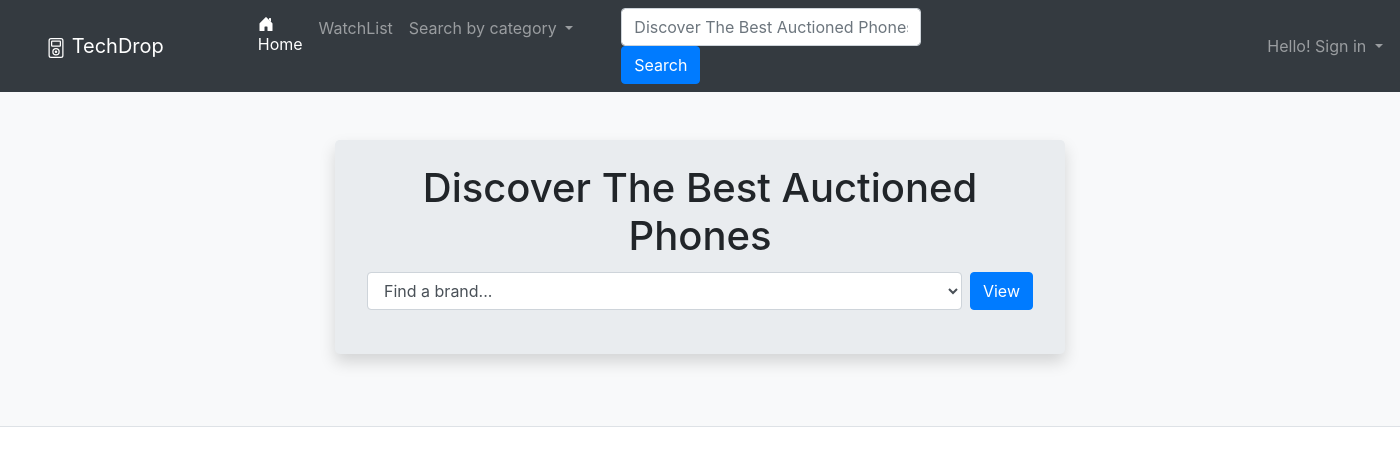
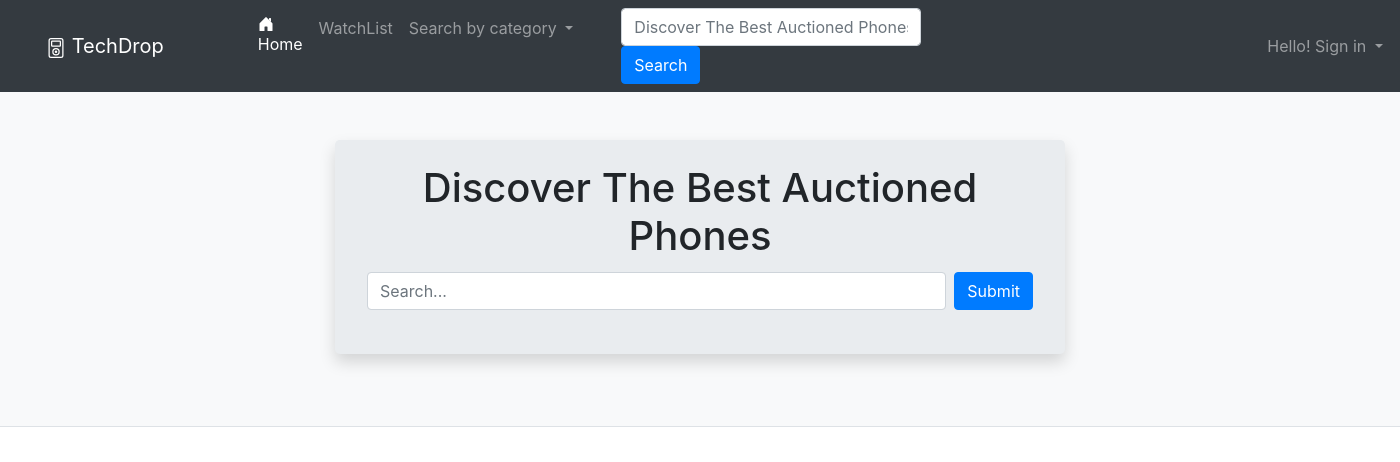
Before and after one commit to sirahut/IAB207, a Flask app: page / in a window 1400 px wide. Shown: the top 462 px of the page. Run offline with Flask 2, Linux system fonts and the light colour scheme; data comes from the database, SQL or seed files in the repository; both versions use the stored data as it was after the commit; some libraries are stand-ins or nearby versions.

Commit message:
search by name working now

```diff
--- a/PhoneApp/templates/index.html
+++ b/PhoneApp/templates/index.html
@@ -13,9 +13,9 @@
 
         <h1 class="text-center">Discover The Best Auctioned Phones</h1>
 
-        <form class="form-inline d-flex flex-nowrap">
+        <!-- <form class="form-inline d-flex flex-nowrap" action="{{url_for('main.search')}}">
 
-          <select class="form-control flex-grow-1 my-1 mr-sm-2" id="inlineFormCustomSelectPref">
+          <select name="search" class="form-control flex-grow-1 my-1 mr-sm-2" id="inlineFormCustomSelectPref">
 
             <option selected>Find a brand... </option>
 
@@ -23,12 +23,17 @@
 
             <option value="africa">Apple</option>
 
+            <option value="africa">Asus</option>
+
           </select>
 
           <button type="submit" class="flex-shrink-1 btn btn-primary my-1">View</button>
 
+        </form> -->
+        <form class="form-inline d-flex flex-nowrap" action="{{url_for('main.search')}}">
+          <input type="text" name="search" class="form-control flex-grow-1 my-1 mr-sm-2" placeholder="Search...">
+          <button type="submit" class="flex-shrink-1 btn btn-primary my-1">Submit</button>
         </form>
-
 
 
       </div>
@@ -65,14 +70,17 @@
             <div class="carousel-inner">
               <div class="carousel-item active">
                 <img class="center-block">
-                  <img class="center-block" image src="{{url_for('static', filename='pics/1.jpg')}}" width="880" height="500">
+                <img class="center-block" image src="{{url_for('static', filename='pics/1.jpg')}}" width="880"
+                  height="500">
 
               </div>
               <div class="carousel-item">
-                  <img class="center-block" image src="{{url_for('static', filename='pics/2.jpg')}}" width="880" height="500">
+                <img class="center-block" image src="{{url_for('static', filename='pics/2.jpg')}}" width="880"
+                  height="500">
               </div>
               <div class="carousel-item">
-                  <img class="center-block" image src="{{url_for('static', filename='pics/3.jpg')}}" width="880" height="500">
+                <img class="center-block" image src="{{url_for('static', filename='pics/3.jpg')}}" width="880"
+                  height="500">
               </div>
             </div>
 
@@ -159,10 +167,14 @@
 
 
   <p>
-            <a class="btn btn-secondary btn-lg btn-block" data-toggle="collapse" href="#collapseExample" role="button" aria-expanded="false" aria-controls="collapseExample">
-            <svg width="1em" height="1em" viewBox="0 0 16 16" class="bi bi-box-arrow-down" fill="currentColor" xmlns="http://www.w3.org/2000/svg">
-              <path fill-rule="evenodd" d="M3.5 10a.5.5 0 0 1-.5-.5v-8a.5.5 0 0 1 .5-.5h9a.5.5 0 0 1 .5.5v8a.5.5 0 0 1-.5.5h-2a.5.5 0 0 0 0 1h2A1.5 1.5 0 0 0 14 9.5v-8A1.5 1.5 0 0 0 12.5 0h-9A1.5 1.5 0 0 0 2 1.5v8A1.5 1.5 0 0 0 3.5 11h2a.5.5 0 0 0 0-1h-2z"/>
-              <path fill-rule="evenodd" d="M7.646 15.854a.5.5 0 0 0 .708 0l3-3a.5.5 0 0 0-.708-.708L8.5 14.293V5.5a.5.5 0 0 0-1 0v8.793l-2.146-2.147a.5.5 0 0 0-.708.708l3 3z"/>
+    <a class="btn btn-secondary btn-lg btn-block" data-toggle="collapse" href="#collapseExample" role="button"
+      aria-expanded="false" aria-controls="collapseExample">
+      <svg width="1em" height="1em" viewBox="0 0 16 16" class="bi bi-box-arrow-down" fill="currentColor"
+        xmlns="http://www.w3.org/2000/svg">
+        <path fill-rule="evenodd"
+          d="M3.5 10a.5.5 0 0 1-.5-.5v-8a.5.5 0 0 1 .5-.5h9a.5.5 0 0 1 .5.5v8a.5.5 0 0 1-.5.5h-2a.5.5 0 0 0 0 1h2A1.5 1.5 0 0 0 14 9.5v-8A1.5 1.5 0 0 0 12.5 0h-9A1.5 1.5 0 0 0 2 1.5v8A1.5 1.5 0 0 0 3.5 11h2a.5.5 0 0 0 0-1h-2z" />
+        <path fill-rule="evenodd"
+          d="M7.646 15.854a.5.5 0 0 0 .708 0l3-3a.5.5 0 0 0-.708-.708L8.5 14.293V5.5a.5.5 0 0 0-1 0v8.793l-2.146-2.147a.5.5 0 0 0-.708.708l3 3z" />
       </svg>
       Recently Listed Items
     </a>
@@ -184,7 +196,7 @@
           <tr>
             <th scope="row">{{auction.id}}</th>
             <td>{{auction.title}}</td>
-                      <td><img  src="{{auction.image}}" alt="Card image cap" border=5 height=180 width=150></td>
+            <td><img src="{{auction.image}}" alt="Card image cap" border=5 height=180 width=150></td>
             <td>${{auction.open_bid}}</td>
           </tr>
           {% endfor %}
--- a/PhoneApp/views.py
+++ b/PhoneApp/views.py
@@ -10,9 +10,8 @@ bp = Blueprint('main', __name__)
 
 @bp.route('/')
 def index():
-    users = User.query.filter_by().all()
     auctions = Auctions.query.filter_by().all()
-    return render_template('index.html', auctions=auctions, users=users)
+    return render_template('index.html', auctions=auctions)
 
 # def search():
 
@@ -20,9 +19,10 @@ def index():
 @bp.route('/search')
 def search():
     if request.args['search']:
-        mod = "%" + request.args['search'] + '%'
-        model = Model.query.filter(
-            Model.name.like(mod)).all()
-        return render_template('base.html', model=model)
+        auc = "%" + request.args['search'] + '%'
+
+        auctions = Auctions.query.filter(
+            Auctions.title.like(auc)).all()
+        return render_template('index.html', auctions=auctions)
     else:
         return redirect(url_for('main.index'))
```
Also changed, not shown: PhoneApp/techdrop.sqlite. Lines whose indentation alone changed are shown as unchanged.
